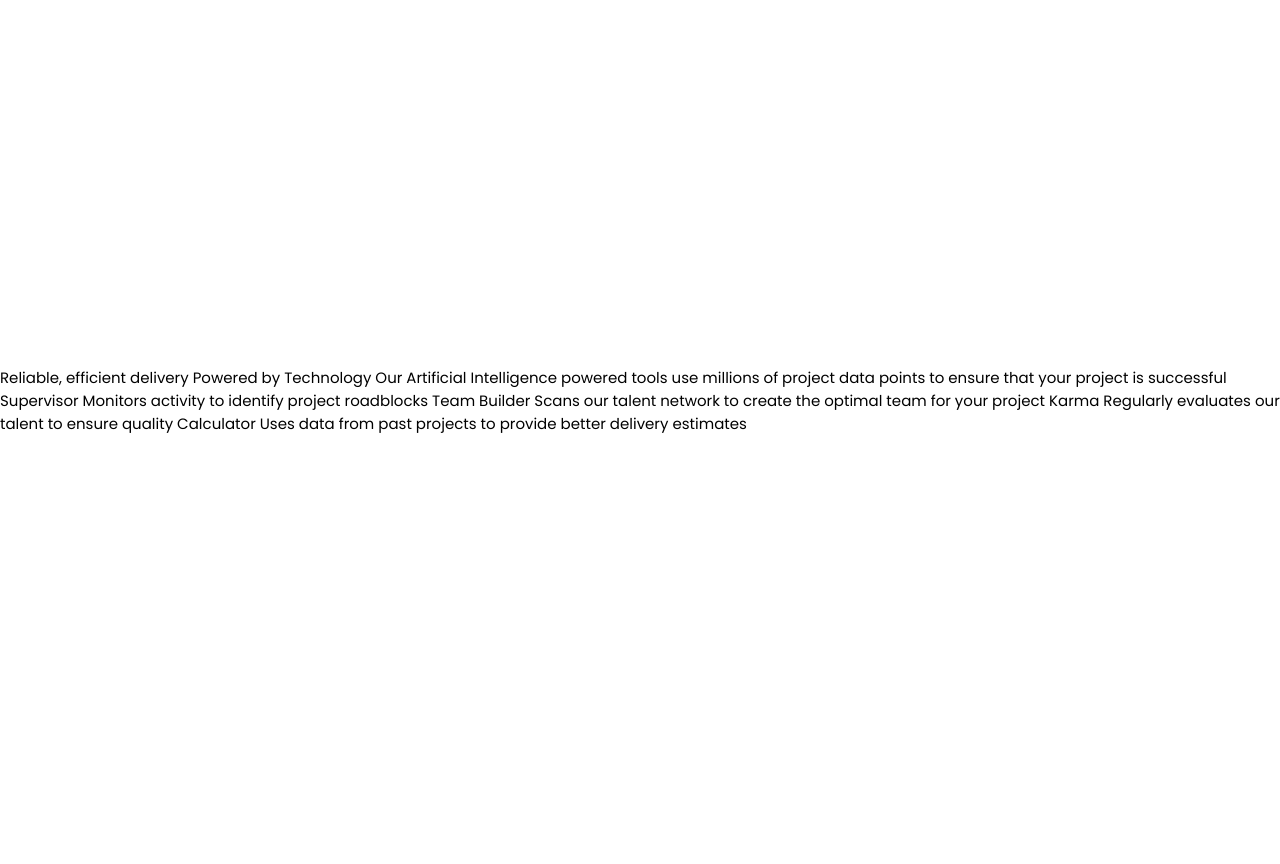
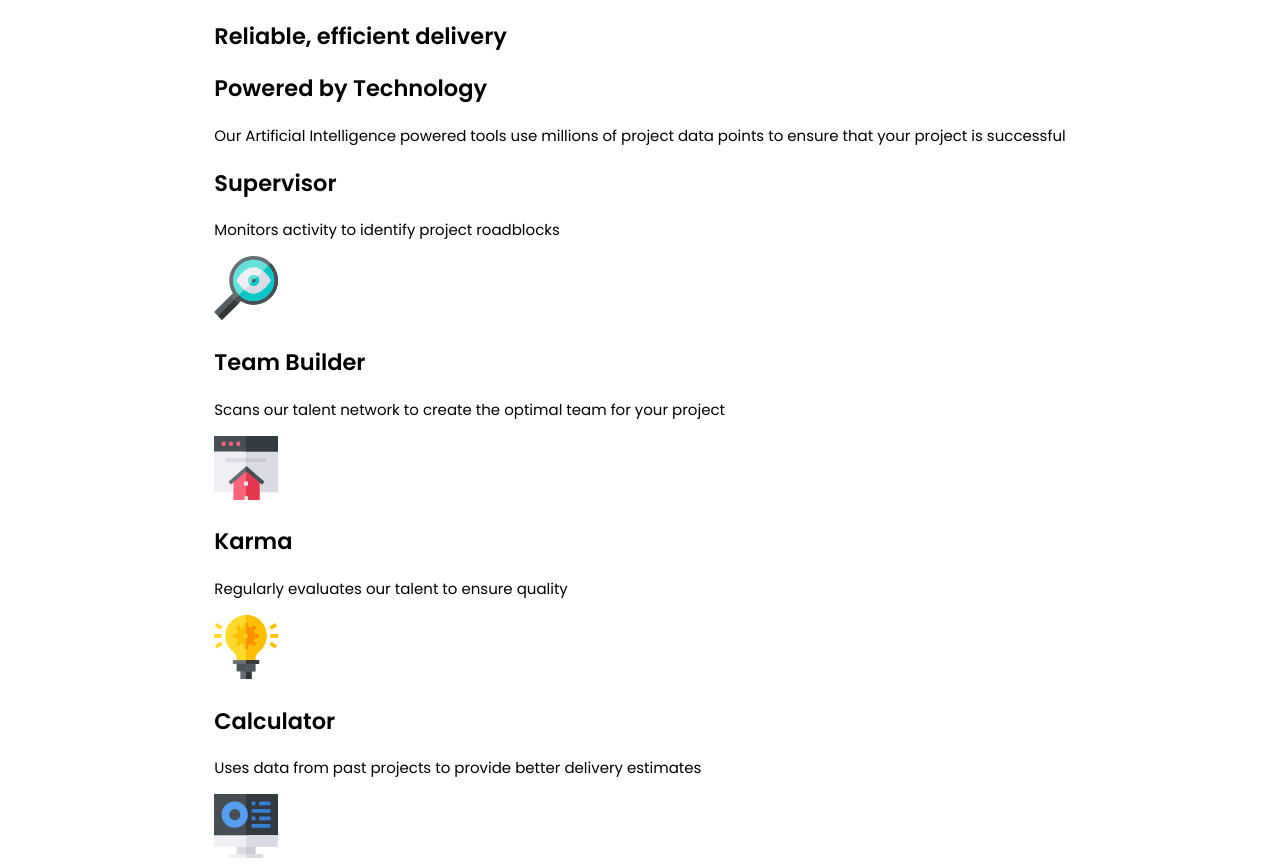
Before and after one commit to lmpko/frontendmentor-four-card-feature-section-master, a plain HTML site: page index.html in a window 1280 px wide. Before the commit the page ends 800 px from the top, so only its background shows below. Drawn offline with Linux system fonts and the light colour scheme.

Commit message:
html structure added with texts and images

```diff
--- a/index.html
+++ b/index.html
@@ -17,26 +17,36 @@
 
 </head>
 <body>
-
-  Reliable, efficient delivery
-  Powered by Technology
-
-  Our Artificial Intelligence powered tools use millions of project data points
-  to ensure that your project is successful
-
-  Supervisor
-  Monitors activity to identify project roadblocks
-
-  Team Builder
-  Scans our talent network to create the optimal team for your project
-
-  Karma
-  Regularly evaluates our talent to ensure quality
-
-  Calculator
-  Uses data from past projects to provide better delivery estimates
-
-
+  <main>
+    <section>
+      <h1>Reliable, efficient delivery</h1>
+      <h2>Powered by Technology</h2>
+      <p>
+        Our Artificial Intelligence powered tools use millions of project data points
+        to ensure that your project is successful
+      </p>
+    </section>
+    <section>
+      <h1> Supervisor</h1>
+      <p>Monitors activity to identify project roadblocks</p>
+      <img src="/images/icon-supervisor.svg" alt="supervisor-icon">
+    </section>
+    <section>
+      <h1>Team Builder</h1>
+      <p>Scans our talent network to create the optimal team for your project</p>
+      <img src="/images/icon-team-builder.svg" alt="team-icon">
+    </section>
+    <section>
+      <h1>Karma</h1>
+      <p>Regularly evaluates our talent to ensure quality</p>
+      <img src="/images/icon-karma.svg" alt="karma-icon">
+    </section>
+    <section>
+      <h1>Calculator</h1>
+      <p>Uses data from past projects to provide better delivery estimates</p>
+      <img src="/images/icon-calculator.svg" alt="calculator">
+    </section>
+  </main>
 
 </body>
 </html>
```
